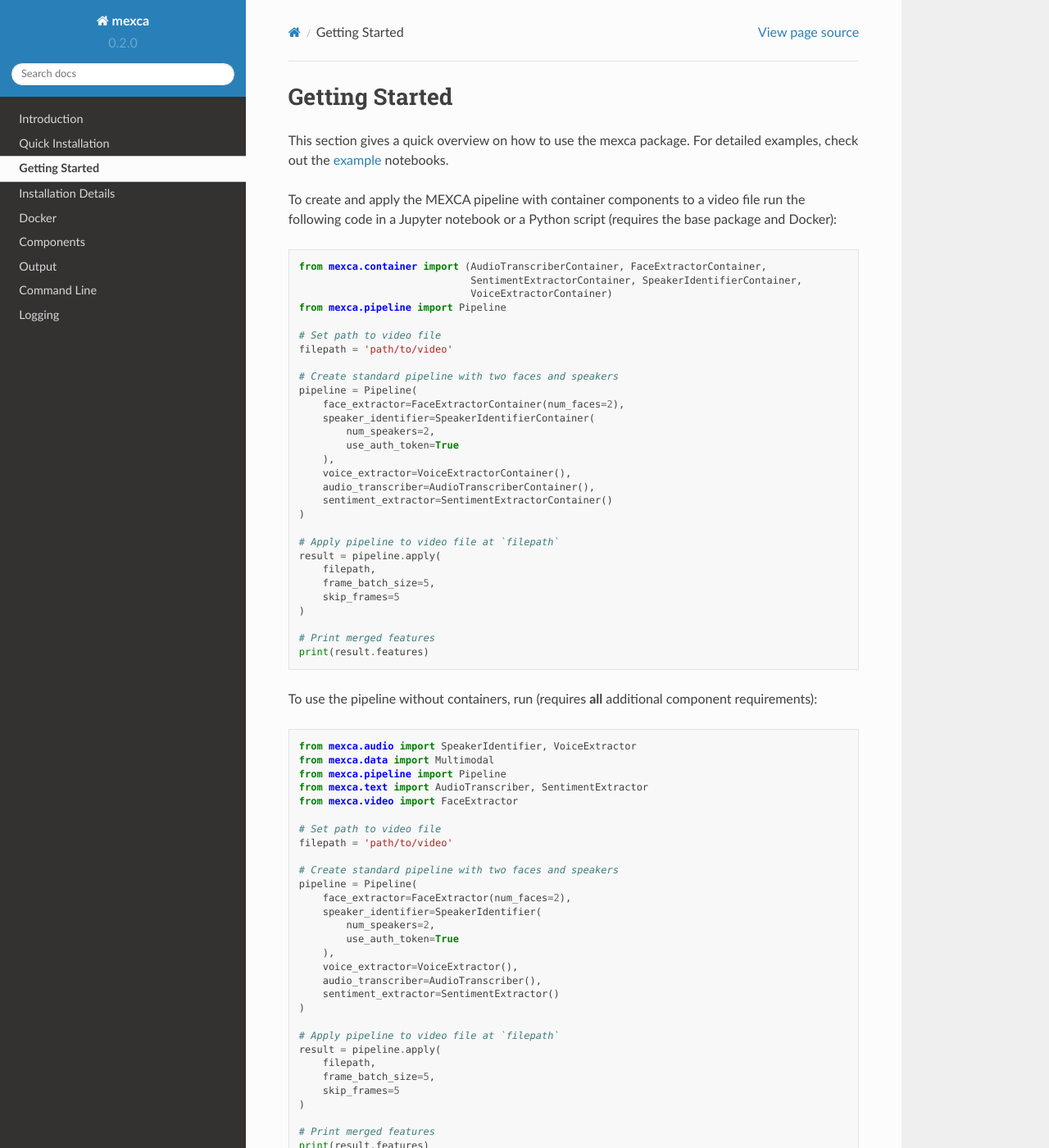
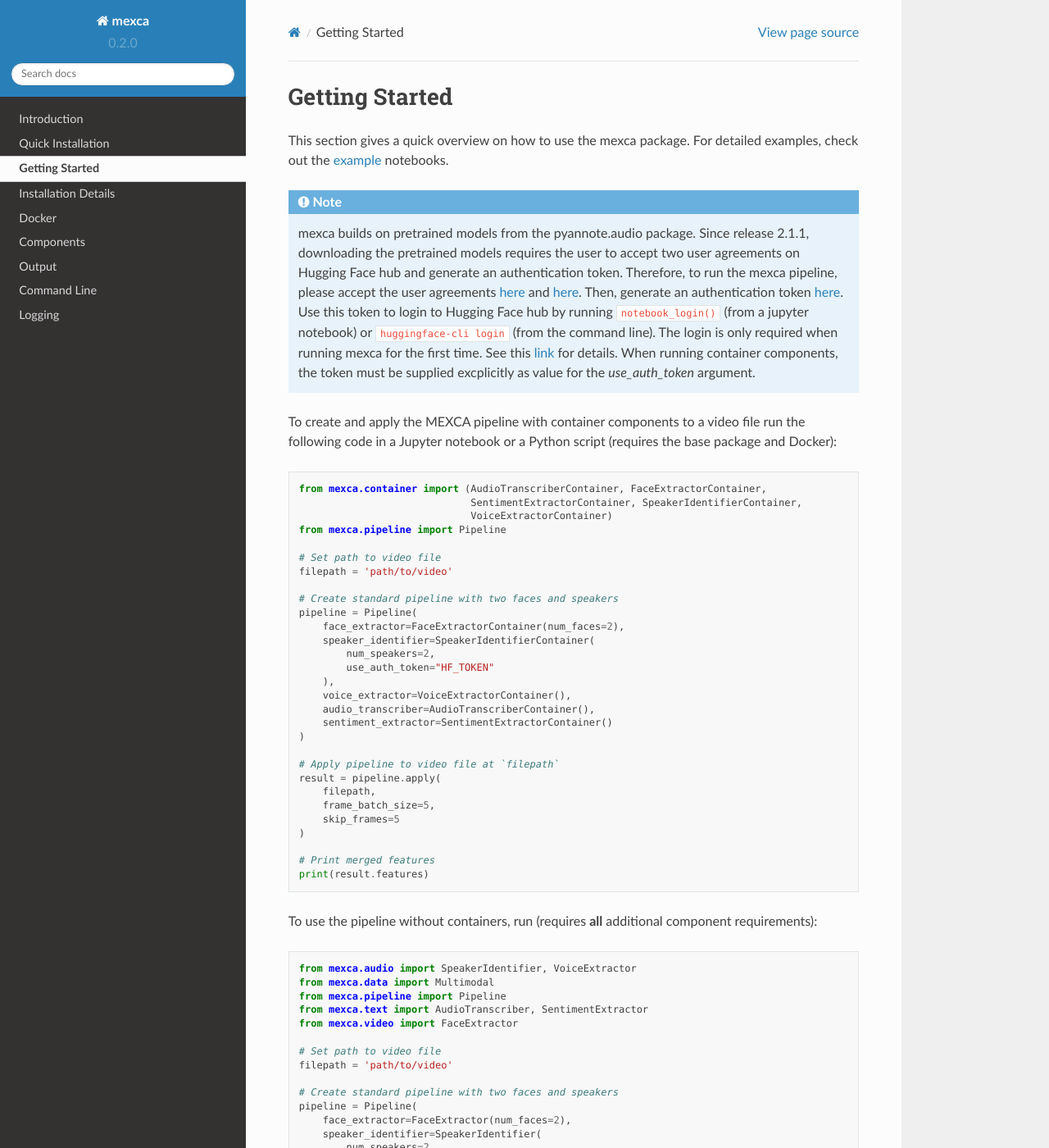
Before and after one commit to mexca/mexca, a Sphinx documentation site: the page built from docs/getting_started.rst, in a window 1280 px wide and 1400 px high. Shown: the whole window at 82% size. Built offline with Sphinx 7.4.7 and the Read the Docs theme 2.0.0, drawn with Linux system fonts in a browser that asks for light colours; some of the changed text lies outside the part shown.

Commit message:
Update "Getting Started" and add "Troubleshooting" sections

```diff
--- a/docs/getting_started.rst
+++ b/docs/getting_started.rst
@@ -2,6 +2,15 @@
 ===============
 
 This section gives a quick overview on how to use the mexca package. For detailed examples, check out the `example <https://github.com/mexca/mexca/tree/main/examples>`_ notebooks.
+
+
+.. note::
+    mexca builds on pretrained models from the pyannote.audio package. Since release 2.1.1, downloading the pretrained models requires the user to accept two user agreements
+    on Hugging Face hub and generate an authentication token. Therefore, to run the mexca pipeline, please accept the user agreements `here <https://huggingface.co/pyannote/speaker-diarization>`_
+    and `here <https://huggingface.co/pyannote/segmentation>`_. Then, generate an authentication token `here <https://huggingface.co/settings/tokens>`_.
+    Use this token to login to Hugging Face hub by running ``notebook_login()`` (from a jupyter notebook) or ``huggingface-cli login`` (from the command line).
+    The login is only required when running mexca for the first time. See this `link <https://huggingface.co/docs/hub/models-adding-libraries>`_ for details.
+    When running container components, the token must be supplied excplicitly as value for the `use_auth_token` argument.
 
 To create and apply the MEXCA pipeline with container components to a video file run the following code in a Jupyter notebook or a Python script (requires the base package and Docker):
 
@@ -20,7 +29,7 @@
         face_extractor=FaceExtractorContainer(num_faces=2),
         speaker_identifier=SpeakerIdentifierContainer(
             num_speakers=2,
-            use_auth_token=True
+            use_auth_token="HF_TOKEN"
         ),
         voice_extractor=VoiceExtractorContainer(),
         audio_transcriber=AudioTranscriberContainer(),
@@ -56,7 +65,7 @@
         face_extractor=FaceExtractor(num_faces=2),
         speaker_identifier=SpeakerIdentifier(
             num_speakers=2,
-            use_auth_token=True
+            use_auth_token=True # login with token required
         ),
         voice_extractor=VoiceExtractor(),
         audio_transcriber=AudioTranscriber(),
@@ -73,4 +82,7 @@
     # Print merged features
     print(result.features)
 
+If you are running the pipeline without containers for the first time, it will automatically download the
+pretrained models which can take some time (a few minutes).
+
 The result should be a pandas data frame printed to the console or notebook output.
```
Also changed, not shown: docs/installation_details.rst (+22 -0 lines).
